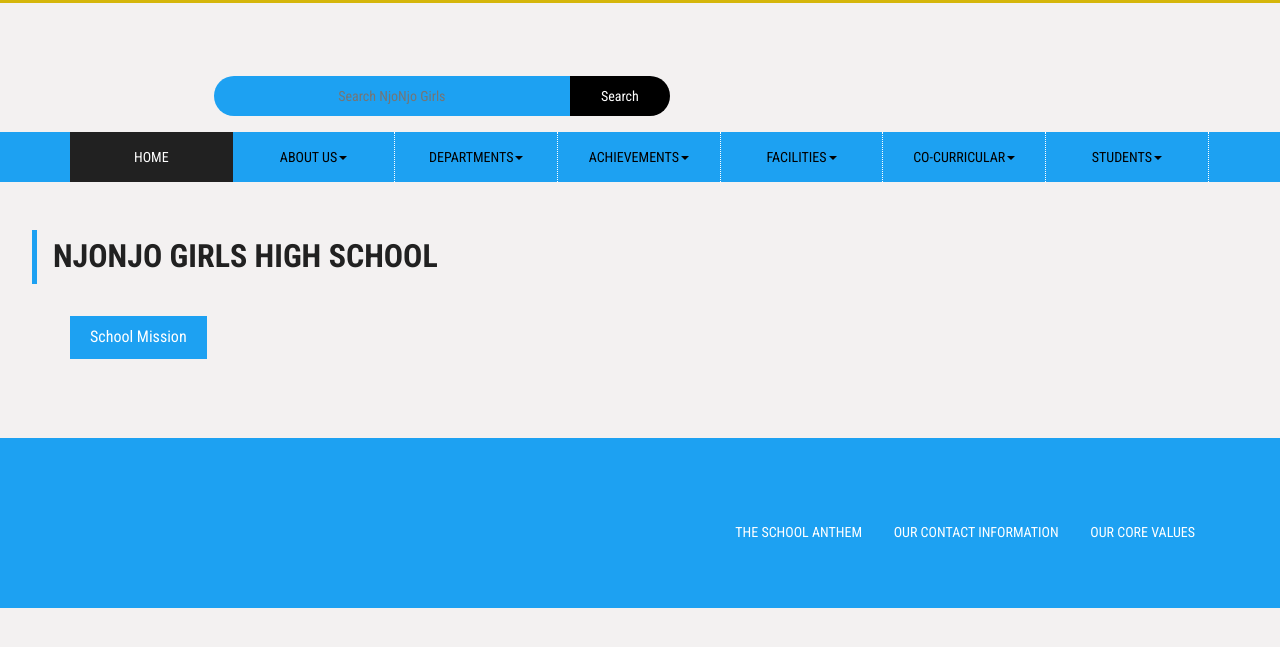
After one commit to dennisdnyce/my-school, a Django app: page /mission/ in a window 1280 px wide. The commit adds this page. Shown: the top 647 px of the page. Run offline with Django 3.2, Linux system fonts and the light colour scheme; data that the repository does not hold is empty; some libraries are stand-ins or nearby versions.

Commit message:
navigation edit

```diff
--- a/catalogues/templates/base.html
+++ b/catalogues/templates/base.html
@@ -139,7 +139,24 @@
 					<nav>
 						<ul class="nav navbar-nav">
 							<li class="active"><a href="{% url 'home' %}">Home</a></li>
-							<li><a href="{% url 'management' %}">Management</a></li>
+
+							<li class="dropdown">
+								<a href="#" class="dropdown-toggle" data-toggle="dropdown">About Us<b class="caret"></b></a>
+								<ul class="dropdown-menu multi-column columns-3">
+									<li>
+									<div class="col-sm-4">
+										<ul class="multi-column-dropdown">
+											<li><a href="{% url 'management' %}">Management</a></li>
+											<li><a href="{% url 'history' %}">History</a></li>
+											<li><a href="{% url 'vision' %}">Vision</a></li>
+											<li><a href="{% url 'mission' %}">Mission</a></li>
+										</ul>
+									</div>
+
+									<div class="clearfix"></div>
+									</li>
+								</ul>
+							</li>
 							<li class="dropdown">
 								<a href="#" class="dropdown-toggle" data-toggle="dropdown">Departments<b class="caret"></b></a>
 								<ul class="dropdown-menu multi-column columns-3">
--- /dev/null
+++ b/catalogues/templates/mission.html
@@ -0,0 +1,61 @@
+{% extends 'base.html' %}
+
+{% block logo %}
+   {% for school_general_information in generim %}
+   <a href="{% url 'home' %}"><img class="welcome" src="{{ school_general_information.school_logo.url }}" height="150" width="150" alt=" "></a>
+   {% endfor %}
+{% endblock %}
+
+{% block general_head %}
+        {% for school_general_information in generim %}
+        <ul>
+        <li><i class="fa fa-phone" aria-hidden="true"></i> <strong>{{ school_general_information.school_phone_number|safe }}</strong></li>
+        <li><img src="{{ school_general_information.mail_icon.url }}" height="20" width="20" alt=" ">&emsp; <strong>{{ school_general_information.school_emailaddress }}</strong></li>
+        </ul>
+        {% endfor %}
+{% endblock %}
+
+{% block social_links %}
+  <nav class="social">
+  <ul>
+    {% for school_general_information in generim %}
+    <li class="w3_twitter"><a href="{{ school_general_information.school_twitterlink }}" target="_blank">Twitter <i class="fa fa-twitter"></i></a></li>
+    <li class="w3_facebook"><a href="{{ school_general_information.school_facebooklink }}" target="_blank">Facebook <i class="fa fa-facebook"></i></a></li>
+    {% endfor %}
+  </ul>
+  </nav>
+{% endblock %}
+
+{% block home_content %}
+		<h4 class="latest-text w3_latest_text"><strong>NjoNjo Girls High School</strong></h4>
+    <div class="container">
+      <div class="bs-example bs-example-tabs" role="tabpanel" data-example-id="togglable-tabs">
+        <ul id="myTab" class="nav nav-tabs" role="tablist">
+          <li class="active" role="presentation" class="active"><a href="#home" id="home-tab" role="tab" data-toggle="tab" aria-controls="home" aria-expanded="true">School Mission</a></li>
+        </ul>
+        <div id="myTabContent" class="tab-content">
+          <div role="tabpanel" class="tab-pane fade active in" id="home" aria-labelledby="home-tab">
+            <div class="w3_agile_featured_movies">
+              {% for school_mission in mission %}
+              <div class="wthree-news-left">
+                <div class="wthree-news-left-img">
+                  <img src="{{ school_mission.photo.url }}" width="100%" height="auto" alt="" />
+                  <div id="fb-root"></div>
+                  <div class="w3-agile-news-text">
+                    <br/><p style="opacity:0.8; font-size:17px; width:100%; font-color:#ffffff; background-color:#282c34; border-bottom-left-radius:0.5em; border-bottom-right-radius:0.5em; border-top-right-radius:0.5em; border-top-left-radius:0.5em; ">{{ school_mission.text|safe }}</p>
+                  </div>
+                </div>
+              </div>
+              {% endfor %}
+              <div class="clearfix"> </div>
+            </div>
+          </div>
+        </div>
+      </div>
+    </div>
+{% endblock %}
+{% block general_foot %}
+   {% for school_general_information in generim %}
+ <p>Copyright &copy; {{ school_general_information.current_year }} <br/>NjoNjo Girls High School. {{ school_general_information.school_address }}<br/> All Rights Reserved. Designed by <a href="http://www.peerware.co.ke" target="_blank">PHS</a></p>
+   {% endfor %}
+{% endblock %}
--- a/catalogues/views.py
+++ b/catalogues/views.py
@@ -63,12 +63,9 @@
 def index(request):
     # this is your new view
     gallery = School_photo_gallery.objects.all()
-    history = School_history.objects.filter()
-    mission = School_mission.objects.filter()
-    vision = School_vision.objects.filter()
     sitemap = School_site_map.objects.all()
     general = School_general_information.objects.filter()
-    return render(request, 'index.html', {'gallery':gallery, 'history':history, 'mission':mission, 'vision':vision, 'sitemap':sitemap, 'general':general})
+    return render(request, 'index.html', {'gallery':gallery, 'sitemap':sitemap, 'general':general})
 def management(request):
     # this is your new view
     bogchair = School_bog_chairperson.objects.all()
@@ -236,6 +233,23 @@
     generi = School_general_information.objects.filter()
     return render(request, 'acperformance.html', {'perform':perform, 'generi':generi})
 
+def history(request):
+        # this is your new view
+    history = School_history.objects.filter()
+    generih = School_general_information.objects.filter()
+    return render(request, 'history.html', {'history':history, 'generih':generih})
+
+def vision(request):
+        # this is your new view
+    vision = School_vision.objects.filter()
+    generiv = School_general_information.objects.filter()
+    return render(request, 'vision.html', {'vision':vision, 'generiv':generiv})
+
+def mission(request):
+        # this is your new view
+    mission = School_mission.objects.filter()
+    generim = School_general_information.objects.filter()
+    return render(request, 'mission.html', {'mission':mission, 'generim':generim})
 
 def admission(request):
         # this is your new view
--- a/movieleaks/urls.py
+++ b/movieleaks/urls.py
@@ -24,6 +24,9 @@
     url(r'^$', views.index, name='home'),
 
     url(r'^management/$', views.management, name='management'),
+    url(r'^history/$', views.history, name='history'),
+    url(r'^vision/$', views.vision, name='vision'),
+    url(r'^mission/$', views.mission, name='mission'),
 
     url(r'^languages/$', views.languages, name='languages'),
     url(r'^sciences/$', views.sciences, name='sciences'),
```
Also changed, not shown: catalogues/templates/history.html (added, +61 -0 lines), catalogues/templates/index.html (+5 -51 lines), catalogues/templates/vision.html (added, +61 -0 lines).
